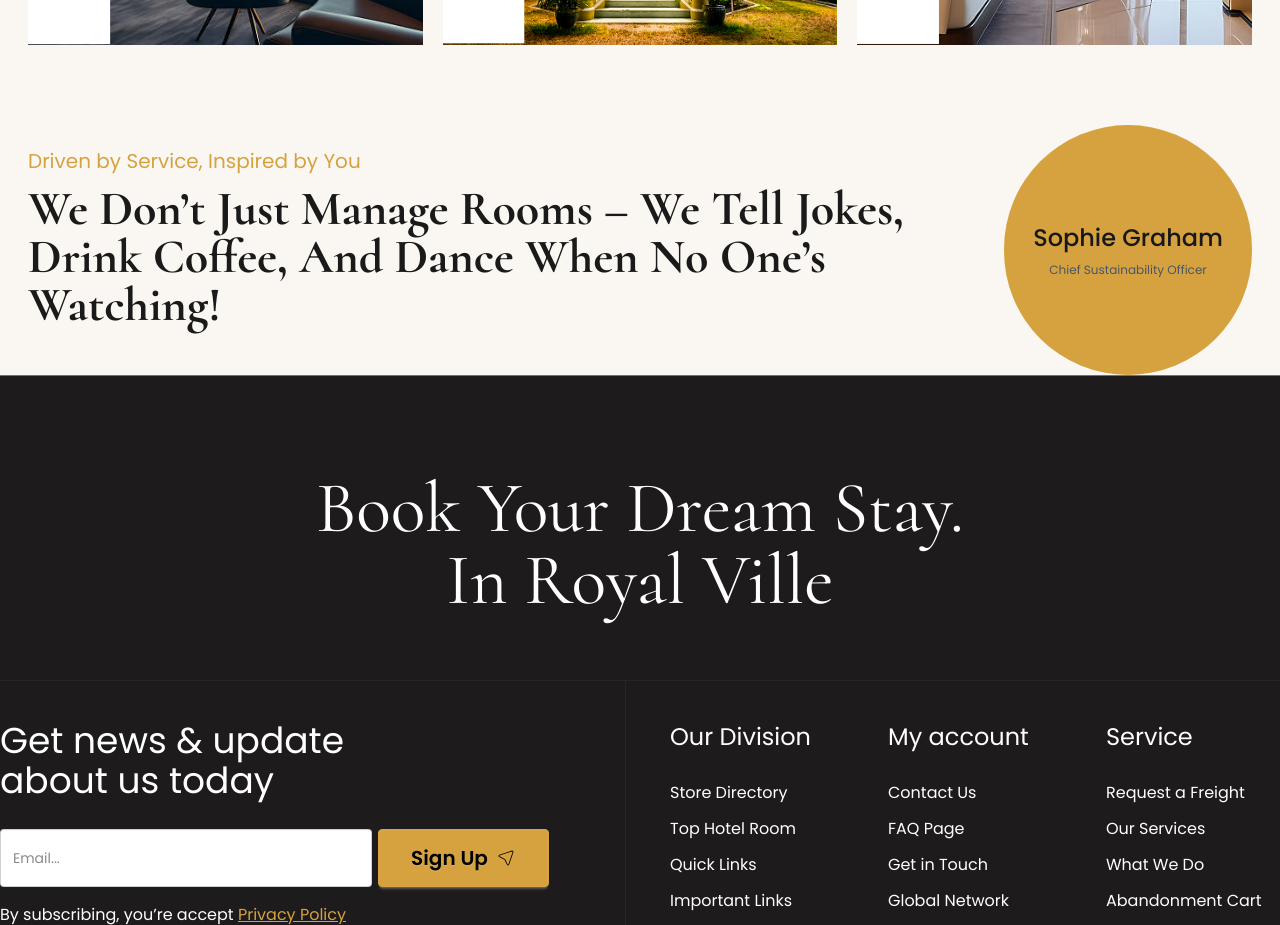
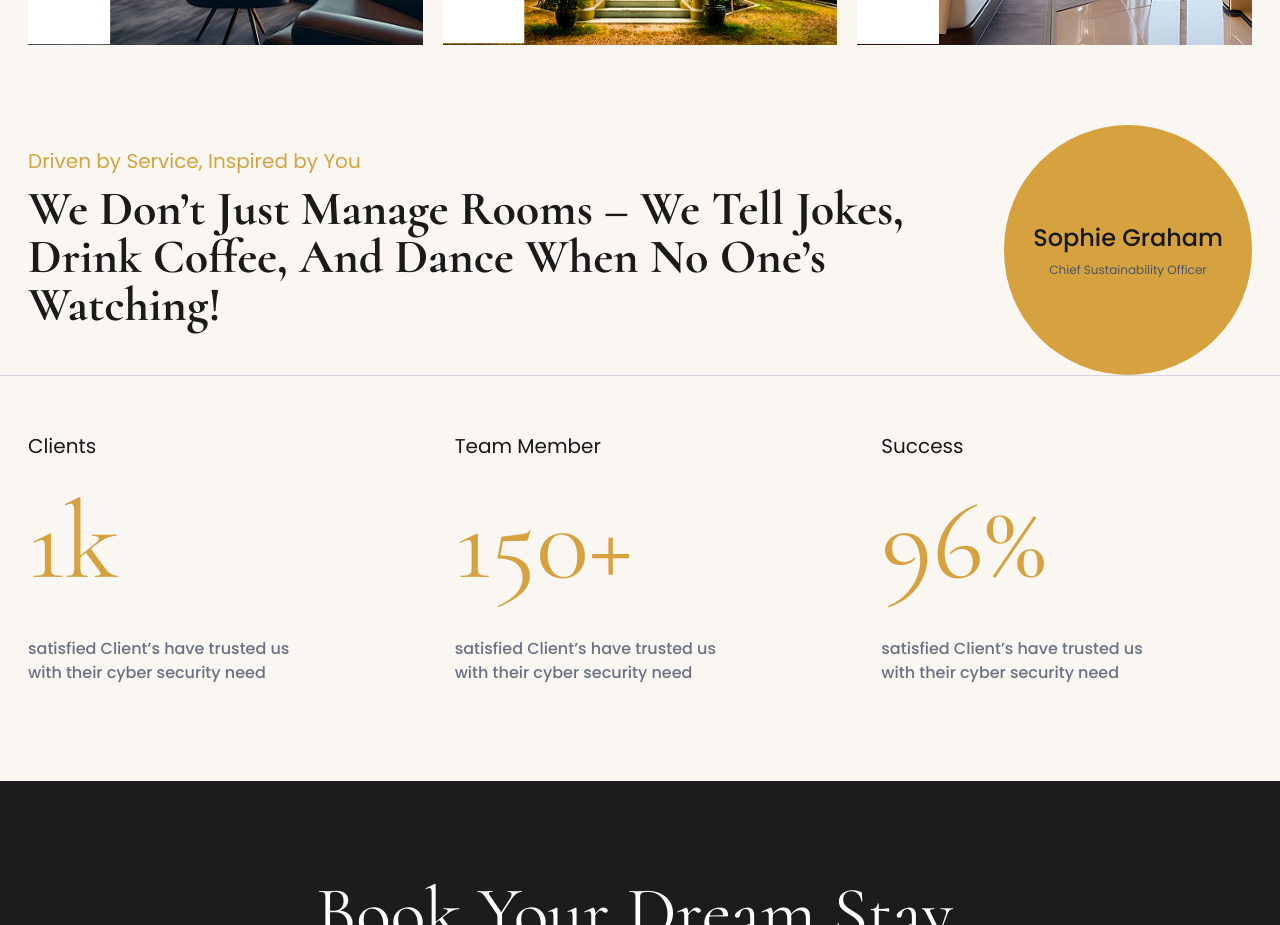
Before and after one commit to mariyamnavila/royal-ville-client, a React (Vite) app: page / in a window 1280 px wide. Shown: the part 1980-2905 px from the top of the page. Built offline with nearby package versions, Linux system fonts and the light colour scheme.

Commit message:
added stats section

```diff
--- /dev/null
+++ b/src/Components/AnimatedNumber.jsx
@@ -0,0 +1,17 @@
+import { motion, useMotionValue, useTransform, animate } from "framer-motion";
+import { useEffect, useRef } from "react";
+
+const AnimatedNumber = ({ n }) => {
+  const ref = useRef(null);
+  const motionVal = useMotionValue(0);
+  const rounded = useTransform(motionVal, (val) => Math.floor(val));
+
+  useEffect(() => {
+    const controls = animate(motionVal, n, { duration: 2, ease: "easeOut" });
+    return () => controls.stop();
+  }, [n,motionVal]);
+
+  return <motion.div ref={ref}>{rounded}</motion.div>;
+};
+
+export default AnimatedNumber
--- a/src/Pages/Home/Home.jsx
+++ b/src/Pages/Home/Home.jsx
@@ -3,6 +3,7 @@
 import Select from "./Select";
 import Service from "./Service";
 import SpecialOffer from "./SpecialOffer";
+import Stats from "./Stats";
 
 const Home = () => {
     return (
@@ -12,6 +13,7 @@
             <Places></Places>
             <SpecialOffer></SpecialOffer>
             <Service></Service>
+            <Stats></Stats>
         </div>
     );
 };
--- a/src/Pages/Home/Service.jsx
+++ b/src/Pages/Home/Service.jsx
@@ -2,7 +2,7 @@
 
 const Service = () => {
     return (
-        <div className="max-w-7xl mx-auto flex flex-col lg:flex-row items-center mt-20 border-b border-gray-500 space-y-6">
+        <div className="max-w-7xl mx-auto flex flex-col lg:flex-row items-center mt-20 border-b border-gray-300 space-y-6">
             <div className="space-y-2.5 ml-7 lg:w-4/5">
                 <p className="text-primary text-xl">Driven by Service, Inspired by You</p>
                 <h3 className="text-neutral text-5xl elegant font-bold ">We Don’t Just Manage Rooms – We Tell Jokes, Drink Coffee, And Dance When No One’s Watching!</h3>
--- /dev/null
+++ b/src/Pages/Home/Stats.jsx
@@ -0,0 +1,25 @@
+import AnimatedNumber from "../../Components/AnimatedNumber";
+
+
+const Stats = () => {
+    const statsData = [
+        { label: 'Clients', number: 1.5, numberExtra: 'k' },
+        { label: 'Team Member', number: 150, numberExtra: '+' },
+        { label: 'Success', number: 96, numberExtra: '%' }
+    ]
+    return (
+        <div className="max-w-7xl mx-auto mt-14 mb-24">
+            <div className="grid grid-cols-1 md:grid-cols-2 lg:grid-cols-3 mx-7 gap-14">
+                {
+                    statsData.map((stat,i)=><div key={i}>
+                        <p className="text-xl">{stat.label}</p>
+                        <p className="flex text-[110px] text-primary elegant mb-3"><AnimatedNumber n={stat.number}/>{stat.numberExtra}</p>
+                        <p className="font-medium text-gray-500 w-4/5">satisfied Client’s have trusted us with their cyber security need</p>
+                    </div>)
+                }
+            </div>
+        </div>
+    );
+};
+
+export default Stats;
```
